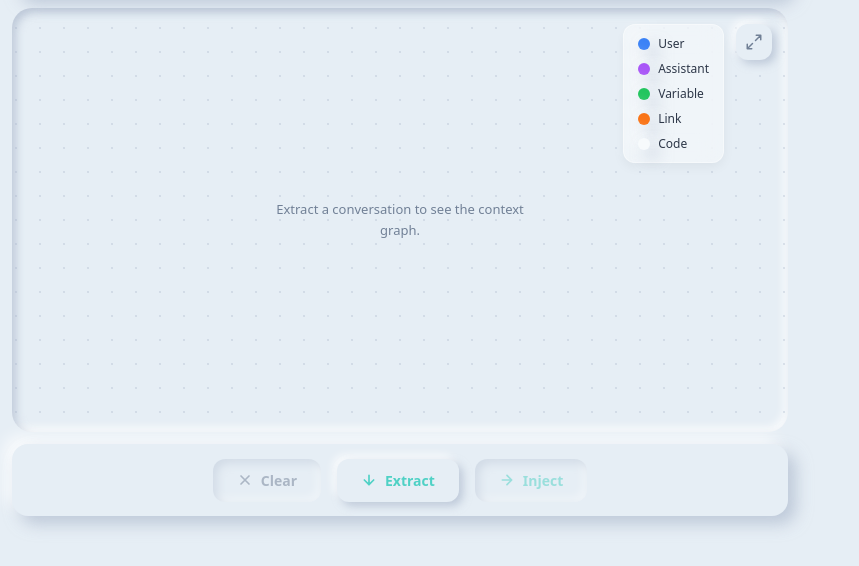
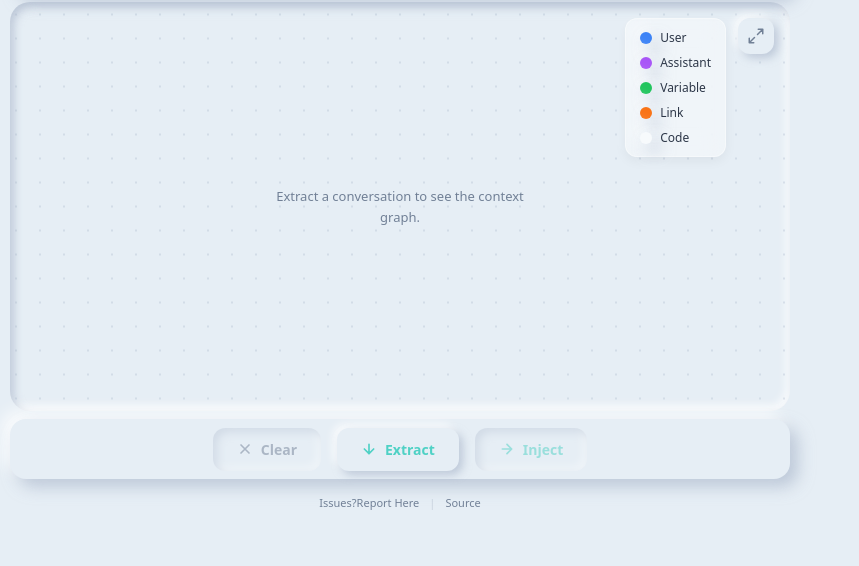
Before and after one commit to Arham-Qureshi/Thread, a website built with webpack: page src/popup/popup.html in a window 1280 px wide. Shown: the part 72-638 px from the top of the page, without its empty margins (0-859 px from the left). Built offline with nearby package versions, Linux system fonts and the light colour scheme; no server answers.

Commit message:
add: report and source footer

```diff
--- a/src/popup/popup.css
+++ b/src/popup/popup.css
@@ -81,8 +81,8 @@ body {
   display: flex;
   flex-direction: column;
   height: 100%;
-  padding: 12px;
-  gap: 12px;
+  padding: 10px;
+  gap: 8px;
 }
 
 
@@ -322,8 +322,15 @@ body {
 }
 
 @keyframes tooltip-pulse {
-  0%, 100% { opacity: 0.8; }
-  50% { opacity: 1; }
+
+  0%,
+  100% {
+    opacity: 0.8;
+  }
+
+  50% {
+    opacity: 1;
+  }
 }
 
 #state-info {
@@ -349,7 +356,7 @@ body {
 }
 
 #action-bar {
-  height: 72px;
+  height: 60px;
   padding: 0 20px;
   display: flex;
   align-items: center;
@@ -739,3 +746,52 @@ body {
   color: var(--text-primary);
   background: rgba(255, 255, 255, 0.06);
 }
+
+#footer {
+  display: flex;
+  align-items: center;
+  justify-content: center;
+  gap: 0;
+  padding: 6px 16px;
+  font-size: 11px;
+  font-weight: 500;
+  color: var(--text-secondary);
+}
+
+#footer .separator {
+  opacity: 0.25;
+  margin: 0 10px;
+  user-select: none;
+}
+
+#footer a {
+  color: var(--text-secondary);
+  text-decoration: none;
+  position: relative;
+  transition: color 0.25s ease;
+  padding: 2px 0;
+}
+
+#footer a::after {
+  content: '';
+  position: absolute;
+  left: 0;
+  bottom: 0;
+  width: 0;
+  height: 1.5px;
+  background: var(--brand-accent);
+  transition: width 0.3s cubic-bezier(0.16, 1, 0.3, 1);
+  border-radius: 2px;
+}
+
+#footer a:hover {
+  color: var(--brand-accent);
+}
+
+#footer a:hover::after {
+  width: 100%;
+}
+
+#footer a:active {
+  transform: scale(0.96);
+}
--- a/src/popup/popup.html
+++ b/src/popup/popup.html
@@ -101,8 +101,15 @@
     </div>
 
     <div id="status-toast" class="toast hidden"></div>
+    <footer id="legal-footer">
+      <div id="footer">
+        <a href="https://github.com/Arham-Qureshi/Thread/issues" target="_blank" rel="noopener noreferrer">Issues?Report
+          Here</a>
+        <span class="separator">|</span>
+        <a href="https://github.com/Arham-Qureshi/Thread" target="_blank" rel="noopener noreferrer">Source</a>
+      </div>
+    </footer>
   </div>
-
   <script src="popup.bundle.js"></script>
 </body>
 
```
